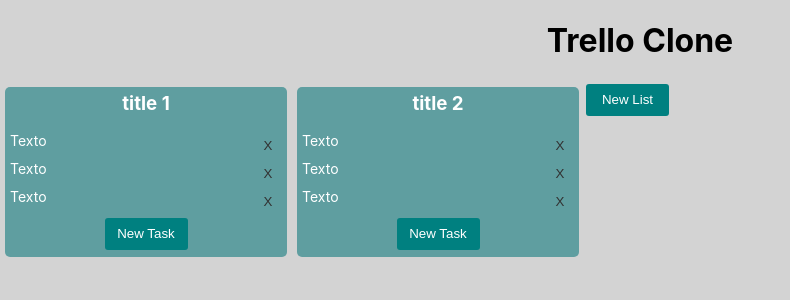
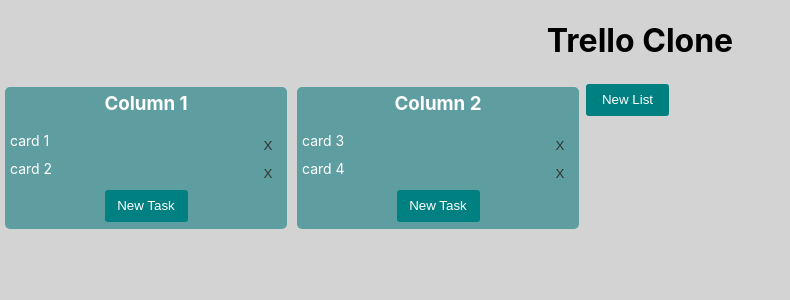
Before and after one commit to pardo30/trello_clone, a React (Create React App) app in the folder trello/: page / in a window 1280 px wide. Shown: the top 300 px of the page, without its empty margins (0-790 px from the left). Built offline with nearby package versions, Linux system fonts and the light colour scheme.

Commit message:
Initial useState

```diff
--- a/trello/src/App.js
+++ b/trello/src/App.js
@@ -1,16 +1,48 @@
-import React from 'react';
-import TrelloColunm from './components/TrelloColunm';
+import React, {useState} from 'react';
+import TrelloColumn from './components/TrelloColumn';
 import TrelloForm from './components/TrelloForm';
 import './App.css';
 
 const App = () => {
+  const initialState = [
+    {
+      title: 'Column 1',
+      id: 0,
+      cards: [
+        {
+          id: 0,
+          text: "card 1"
+        },
+        {
+          id: 1,
+          text: "card 2"
+        }
+      ]
+    },
+    {
+      title: 'Column 2',
+      id: 1,
+      cards: [
+        {
+          id: 2,
+          text: "card 3"
+        },
+        {
+          id: 3,
+          text: "card 4"
+        }
+      ]
+    }
+  ];
+
+  const [data, setData] = useState(initialState);
+
   return (
     <div className='App'>
       <h1 className='AppTitle'>Trello Clone</h1>
       <div className='AppContent'>
-      <TrelloColunm title="title 1"/>
-      <TrelloColunm title="title 2"/>
-      <TrelloForm type='list'/>
+      {data.map(list => <TrelloColumn title={list.title} cards={list.cards}/>)}
+      <TrelloForm type='list' />
       </div>
     </div>
   )
--- a/trello/src/components/TrelloCard.jsx
+++ b/trello/src/components/TrelloCard.jsx
@@ -1,10 +1,10 @@
 import React from 'react';
 import './TrelloCard.css';
 
-const TrelloCard = () => {
+const TrelloCard = (props) => {
     return (
         <div className='card'>
-            <div className='cardText'>Texto</div>
+            <div className='cardText'>{props.text}</div>
             <button className='cardButton'>X</button>
         </div>
     )
--- a/trello/src/components/TrelloColunm.jsx
+++ b/trello/src/components/TrelloColumn.jsx
@@ -1,15 +1,13 @@
 import React from 'react'
 import TrelloCard from './TrelloCard'
-import './TrelloColunm.css';
+import './TrelloColumn.css';
 import TrelloForm from './TrelloForm';
 
 const TrelloColunm = (props) => {
     return (
         <div className='list'>
            <h3 className='listTitle'>{props.title}</h3>
-           <TrelloCard />
-           <TrelloCard />
-           <TrelloCard />
+           {props.cards.map(card => <TrelloCard text={card.text}/>)}
            <TrelloForm type='task' />
         </div>
     )
```
Also changed, not shown: trello/src/components/TrelloColumn.css (renamed from trello/src/components/TrelloColunm.css).
